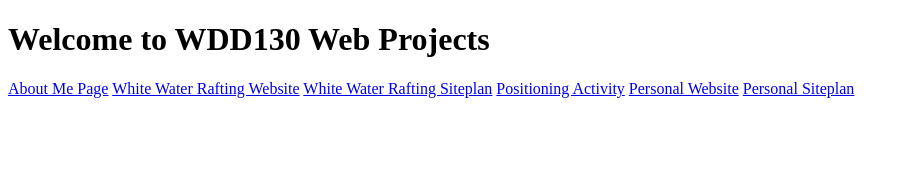
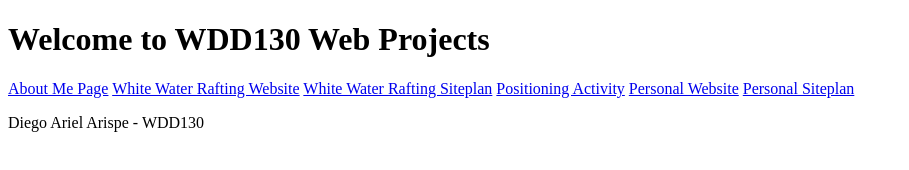
Before and after one commit to diegoarispe/wdd130, a plain HTML site: page index.html in a window 1280 px wide. Shown: the whole page, without its empty margins (0-909 px from the left). Drawn offline with Linux system fonts and the light colour scheme.

Commit message:
Added a new paragraph to the home page

```diff
--- a/index.html
+++ b/index.html
@@ -16,5 +16,6 @@
         <a href="#">Personal Website</a>
         <a href="#">Personal Siteplan</a>
     </nav>
+    <p>Diego Ariel Arispe - WDD130</p>
 </body>
 </html>
```
